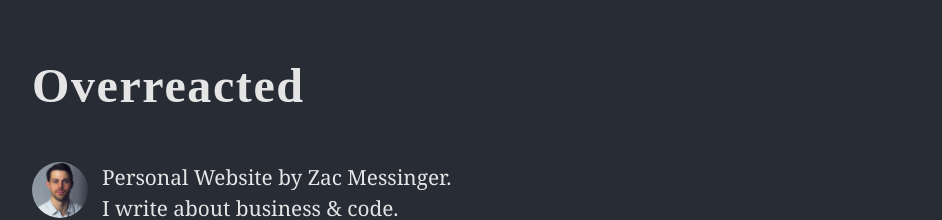
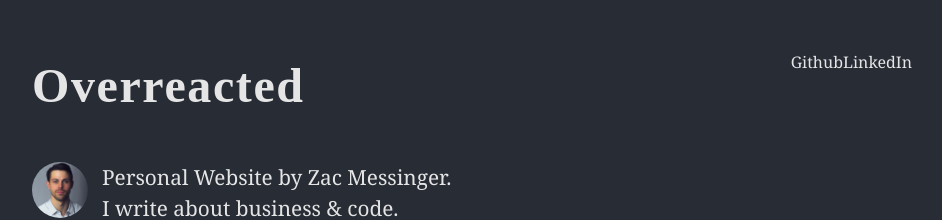
Before and after one commit to zmess24/personal-blog, a Gatsby site: page / in a window 1280 px wide. Shown: the top 220 px of the page, without its empty margins (168-1110 px from the left). Built offline with nearby package versions, Linux system fonts and the light colour scheme; Gatsby itself is replaced by a stand-in of ours.

Commit message:
skelton header

```diff
--- a/src/components/Header/index.css
+++ b/src/components/Header/index.css
@@ -27,3 +27,9 @@
 	margin-top: 0;
 	height: 56px;
 }
+
+#head {
+	display: flex;
+	flex-direction: row;
+	justify-content: space-between;
+}
--- a/src/components/Header/index.tsx
+++ b/src/components/Header/index.tsx
@@ -5,7 +5,13 @@
 const Header: React.FC = () => {
 	return (
 		<header>
-			<h1 className="title-font">Overreacted</h1>
+			<section id="head">
+				<h1 className="title-font">Overreacted</h1>
+				<div>
+					<span>Github</span>
+					<span>LinkedIn</span>
+				</div>
+			</section>
 			<aside id="bio-description">
 				<StaticImage src="../../images/zdm.png" alt="Zac Messinger" />
 				<p>
```
